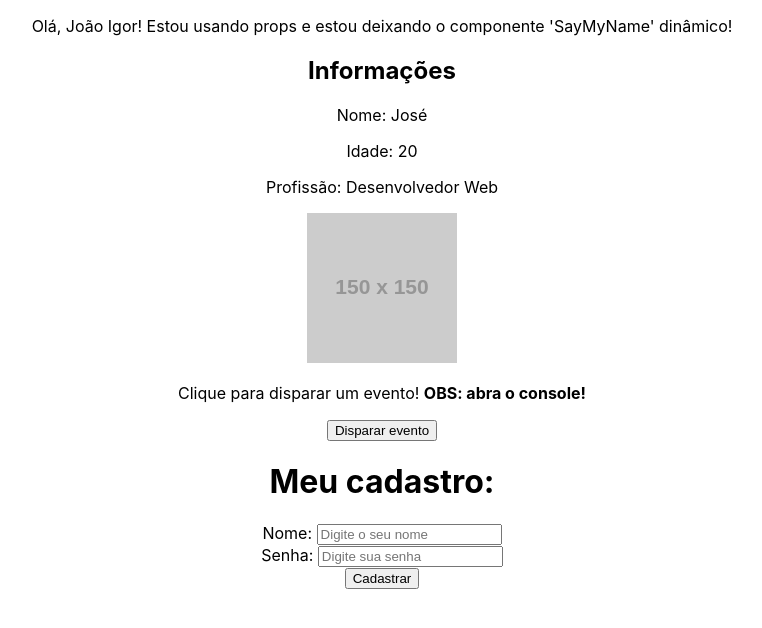
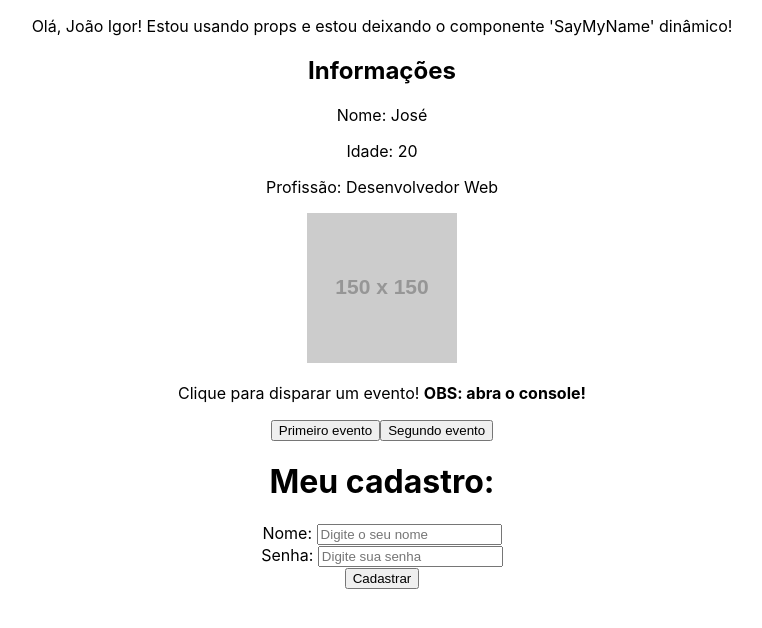
Before and after one commit to ignizxl/React, a React (Create React App) app in the folder intro-00/: page / in a window 1280 px wide. Shown: the top 628 px of the page, without its empty margins (258-1020 px from the left). Built offline with nearby package versions, Linux system fonts and the light colour scheme.

Commit message:
aula-10 - Passando eventos por props

```diff
--- a/intro-00/src/App.js
+++ b/intro-00/src/App.js
@@ -30,7 +30,7 @@ function App() {
       <SayMyName name={name}></SayMyName>
       <Pessoa nome={"José"} idade={20} profissao={"Desenvolvedor Web"} src={url}></Pessoa>
       {/* <List></List> */}
-      <Evento nome={"João"}></Evento>
+      <Evento></Evento>
       <Form></Form>
     </div>
   );
--- /dev/null
+++ b/intro-00/src/components/Button.js
@@ -0,0 +1,8 @@
+function Button(props){
+  return (
+      //este botão irá receber um evento e um texto que virão do props
+      <button onClick={props.event}>{props.text}</button>
+    );
+}
+
+export default Button;
--- a/intro-00/src/components/Evento.js
+++ b/intro-00/src/components/Evento.js
@@ -1,16 +1,24 @@
+import Button from './Button';
 import React from 'react'
 
-function Evento({nome}){
-    let count = 0;
+function Evento(){
+    //let count = 0;
     function dispararEvento(){
-        count++;
-        console.log(`Olá, ${nome}! Você disparou este evento ${count} vezes.`);
+        //count++;
+        //console.log(`Olá, ${nome}! Você disparou este evento ${count} vezes.`);
+        console.log("Ativando primeiro evento.");
+    }
+    function dispararSegundoEvento(){
+        console.log("Ativando segundo evento.")
     }
 
     return (
     <div>
         <p>Clique para disparar um evento! <strong>OBS: abra o console!</strong></p>
-        <button onClick={dispararEvento}>Disparar evento</button>
+        {/* passando os valores das props */}
+        <Button event={dispararEvento} text="Primeiro evento"></Button>
+        {/* reaproveitando o componente e mudando os valores das props */}
+        <Button event={dispararSegundoEvento} text="Segundo evento"></Button>
     </div>
   );
 }
```
Also changed, not shown: intro-00/src/components/Form.js (+8 -5 lines).
